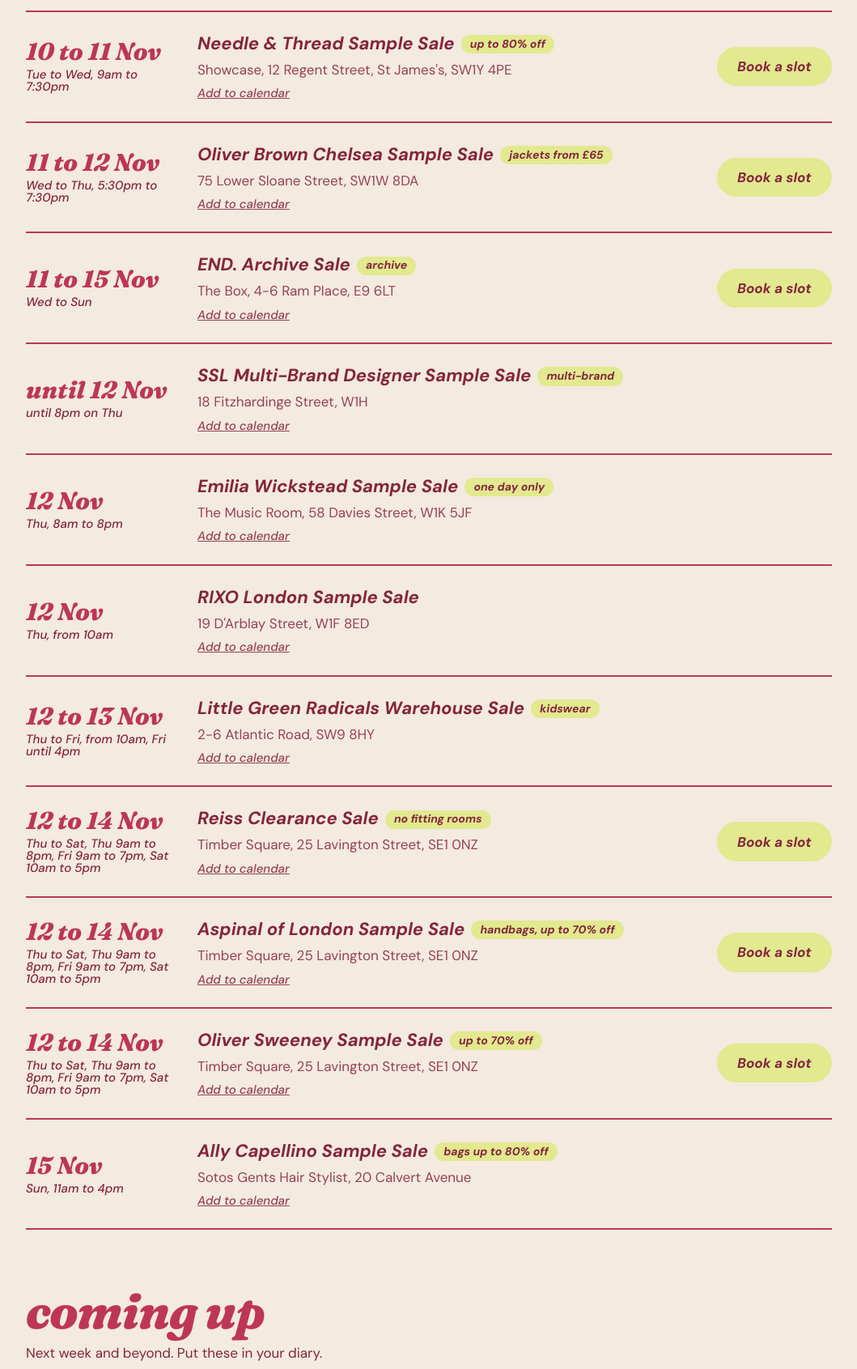
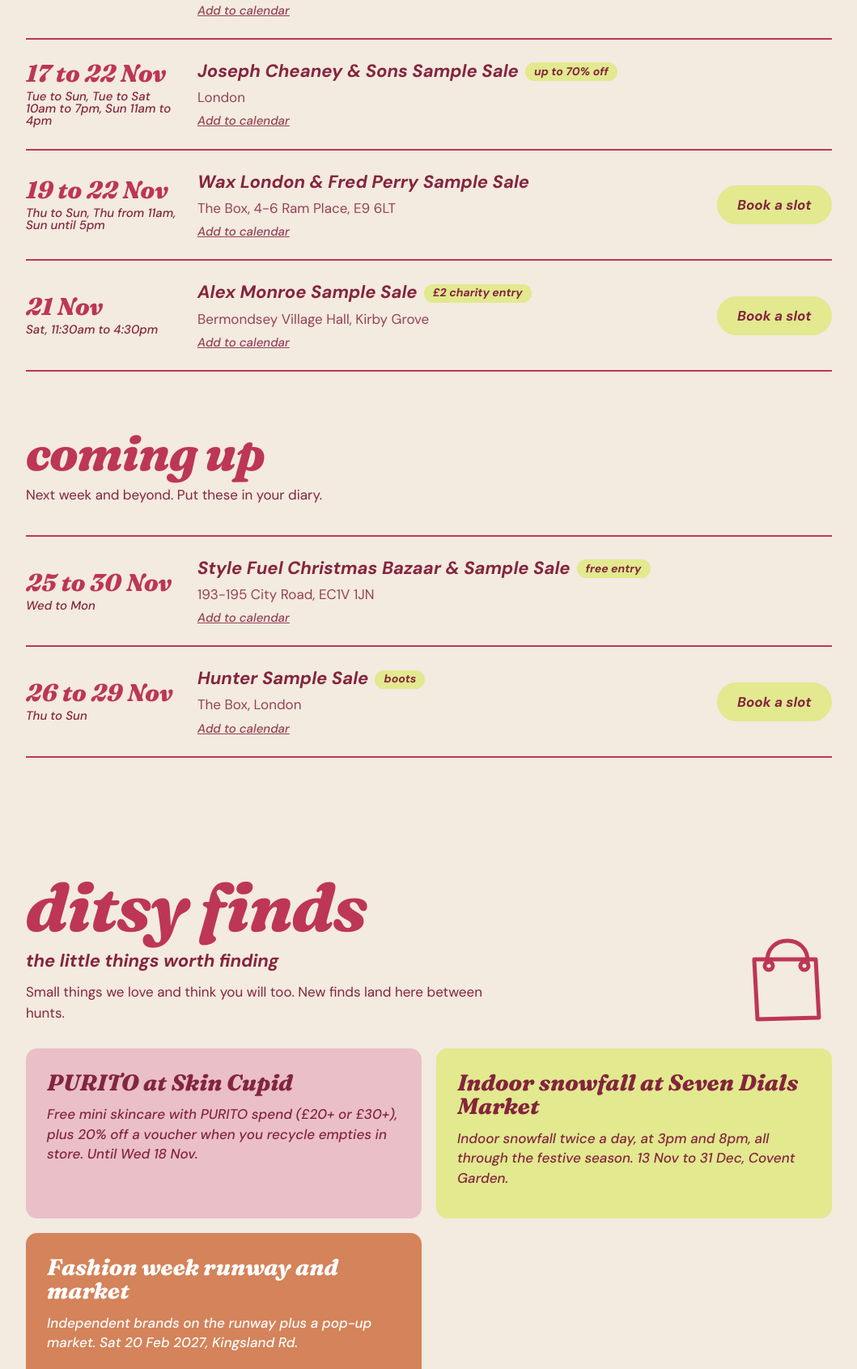
Before and after one commit to elishevastanton1-glitch/ditsyhunt, a plain HTML site: page index.html in a window 1280 px wide. Shown: the part 1789-3480 px from the top of the page at 81% size, without its empty margins (110-1169 px from the left). Drawn offline with Linux system fonts and the light colour scheme; a web font is replaced by a local one.

Commit message:
Add files via upload

```diff
--- a/index.html
+++ b/index.html
@@ -229,28 +229,30 @@ footer a{color:var(--lime)}
 
 <script>
 /* ============ EDIT THIS EACH WEEK ============ */
-const WEEK_LABEL = "This week: 9 to 15 November";
+const WEEK_LABEL = "This week: 16 to 22 November";
 const SALES = [
-  {day:"Tue to Wed", date:"10 to 11 Nov", time:"Tue 6:30pm to 9pm, Wed 9am to 2pm", brand:"Heidi Klein Sample Sale", area:"south", kinds:["womenswear"], place:"St Michael's Church, 71 Wimbledon Park Road, SW18 5TT", tag:"walk in, £2 entry", link:""},
-  {day:"Tue to Wed", date:"10 to 11 Nov", time:"9am to 7:30pm", brand:"Needle & Thread Sample Sale", area:"central", kinds:["womenswear"], place:"Showcase, 12 Regent Street, St James's, SW1Y 4PE", tag:"up to 80% off", link:"https://www.showcase.co/event/needle-thread-nov26-uk-rs/"},
-  {day:"Wed to Thu", date:"11 to 12 Nov", time:"5:30pm to 7:30pm", brand:"Oliver Brown Chelsea Sample Sale", area:"west", kinds:["menswear"], place:"75 Lower Sloane Street, SW1W 8DA", tag:"jackets from £65", link:"https://www.eventbrite.com/e/the-oliver-brown-chelsea-sample-sale-tickets-2003126422051"},
-  {day:"Wed to Sun", date:"11 to 15 Nov", time:"", brand:"END. Archive Sale", area:"east", kinds:["archive"], place:"The Box, 4-6 Ram Place, E9 6LT", tag:"archive", link:"https://thebox-london.com/products/2611-end"},
-  {day:"", date:"until 12 Nov", time:"until 8pm on Thu", brand:"SSL Multi-Brand Designer Sample Sale", area:"central", kinds:[], place:"18 Fitzhardinge Street, W1H", tag:"multi-brand", link:""},
-  {day:"Thu", date:"12 Nov", time:"8am to 8pm", brand:"Emilia Wickstead Sample Sale", area:"central", kinds:["womenswear"], place:"The Music Room, 58 Davies Street, W1K 5JF", tag:"one day only", link:""},
-  {day:"Thu", date:"12 Nov", time:"from 10am", brand:"RIXO London Sample Sale", area:"central", kinds:["womenswear"], place:"19 D'Arblay Street, W1F 8ED", tag:"", link:""},
-  {day:"Thu to Fri", date:"12 to 13 Nov", time:"from 10am, Fri until 4pm", brand:"Little Green Radicals Warehouse Sale", area:"south", kinds:[], place:"2-6 Atlantic Road, SW9 8HY", tag:"kidswear", link:""},
-  {day:"Thu to Sat", date:"12 to 14 Nov", time:"Thu 9am to 8pm, Fri 9am to 7pm, Sat 10am to 5pm", brand:"Reiss Clearance Sale", area:"south", kinds:["womenswear","menswear"], place:"Timber Square, 25 Lavington Street, SE1 0NZ", tag:"no fitting rooms", link:"https://www.showcase.co/event/reiss-nov26-uk-lbg/"},
-  {day:"Thu to Sat", date:"12 to 14 Nov", time:"Thu 9am to 8pm, Fri 9am to 7pm, Sat 10am to 5pm", brand:"Aspinal of London Sample Sale", area:"south", kinds:["accessories"], place:"Timber Square, 25 Lavington Street, SE1 0NZ", tag:"handbags, up to 70% off", link:"https://www.showcase.co/event/aspinal-of-london-nov26-ldn-lbg/"},
-  {day:"Thu to Sat", date:"12 to 14 Nov", time:"Thu 9am to 8pm, Fri 9am to 7pm, Sat 10am to 5pm", brand:"Oliver Sweeney Sample Sale", area:"south", kinds:["menswear","shoes"], place:"Timber Square, 25 Lavington Street, SE1 0NZ", tag:"up to 70% off", link:"https://www.chicmi.com/event/oliver-sweeney-sample-sale-london/"},
-  {day:"Sun", date:"15 Nov", time:"11am to 4pm", brand:"Ally Capellino Sample Sale", area:"east", kinds:["accessories"], place:"Sotos Gents Hair Stylist, 20 Calvert Avenue", tag:"bags up to 80% off", link:""},
+  {day:"Tue to Thu", date:"17 to 19 Nov", time:"9am to 8pm", brand:"16Arlington & Desmond & Dempsey Sample Sale", area:"central", kinds:["womenswear"], place:"Sample Sale London, 18 Fitzhardinge Street, W1H 6EQ", tag:"free, register first", link:"https://www.chicmi.com/event/16arlington-and-desmond-dempsey-sample-sale-london/"},
+  {day:"Tue to Sun", date:"17 to 22 Nov", time:"Tue to Sat 10am to 7pm, Sun 11am to 4pm", brand:"Joseph Cheaney & Sons Sample Sale", area:"", kinds:["shoes"], place:"London", tag:"up to 70% off", link:""},
+  {day:"Thu to Sun", date:"19 to 22 Nov", time:"Thu from 11am, Sun until 5pm", brand:"Wax London & Fred Perry Sample Sale", area:"east", kinds:["menswear"], place:"The Box, 4-6 Ram Place, E9 6LT", tag:"", link:"https://thebox-london.com/products/2611-wax-fp"},
+  {day:"Sat", date:"21 Nov", time:"11:30am to 4:30pm", brand:"Alex Monroe Sample Sale", area:"south", kinds:["accessories"], place:"Bermondsey Village Hall, Kirby Grove", tag:"£2 charity entry", link:"https://www.chicmi.com/event/alex-monroe-sample-sale-london/"},
 ];
 const UPCOMING = [
-  {day:"Thu to Sun", date:"19 to 22 Nov", time:"", brand:"Wax London & Fred Perry Sample Sale", area:"", kinds:["menswear"], place:"The Box, London", tag:"", link:"https://thebox-london.com/products/2611-wax-fp"},
+  {day:"Wed to Mon", date:"25 to 30 Nov", time:"", brand:"Style Fuel Christmas Bazaar & Sample Sale", area:"central", kinds:["womenswear"], place:"193-195 City Road, EC1V 1JN", tag:"free entry", link:""},
   {day:"Thu to Sun", date:"26 to 29 Nov", time:"", brand:"Hunter Sample Sale", area:"", kinds:["shoes"], place:"The Box, London", tag:"boots", link:"https://thebox-london.com/products/2611-hunter"},
 ];
 const SUBSTACK_URL = "https://ditsyhunt.substack.com/"; // paste your Substack link here when it is ready
 const SUBMIT_LINK = "https://docs.google.com/forms/d/e/1FAIpQLScpoGth3Eqv2leL50pmNeCI43DKx7j7wrDVdazpTfK-wgGE6A/viewform";
 const PAST = [
+  {brand:"Ally Capellino", date:"15 Nov"},
+  {brand:"END. Archive Sale", date:"11 to 15 Nov"},
+  {brand:"Reiss Clearance Sale", date:"12 to 14 Nov"},
+  {brand:"Aspinal of London", date:"12 to 14 Nov"},
+  {brand:"Oliver Sweeney", date:"12 to 14 Nov"},
+  {brand:"Little Green Radicals", date:"12 to 13 Nov"},
+  {brand:"Emilia Wickstead", date:"12 Nov"},
+  {brand:"Oliver Brown Chelsea", date:"11 to 12 Nov"},
+  {brand:"Needle & Thread", date:"10 to 11 Nov"},
+  {brand:"Heidi Klein", date:"10 to 11 Nov"},
   {brand:"Shrimps, Aligne & Neous", date:"7 to 8 Nov"},
   {brand:"House of Hackney", date:"6 to 8 Nov"},
   {brand:"The Great Divide", date:"6 to 8 Nov"},
@@ -259,26 +261,12 @@ const PAST = [
   {brand:"Trilogy Denim", date:"6 to 7 Nov"},
   {brand:"Anya Hindmarch", date:"5 to 6 Nov"},
   {brand:"Aspiga", date:"5 Nov"},
-  {brand:"Rupert Sanderson", date:"4 to 5 Nov"},
-  {brand:"Astley Clarke Archive Sale", date:"4 Nov"},
-  {brand:"Oliver Brown Cornhill", date:"3 to 4 Nov"},
-  {brand:"Moose Knuckles", date:"2 to 4 Nov"},
-  {brand:"Vivienne Westwood Archive Sale", date:"29 Oct to 1 Nov"},
-  {brand:"Egomark Fashion Agency", date:"26 to 31 Oct"},
-  {brand:"Massi's Yard Archive Sale", date:"31 Oct"},
-  {brand:"Luxury Bridal Outlet Pop-Up", date:"31 Oct"},
-  {brand:"Linda Farrow", date:"28 to 30 Oct"},
-  {brand:"Gallery Dept.", date:"28 to 30 Oct"},
 ];
-const TOP_PICKS = ["Needle & Thread Sample Sale", "RIXO London Sample Sale"];
-const PICK_NOTES = {"Needle & Thread Sample Sale": "Gorgeous dresses and gowns"}; // optional one-liner under a pick // brand names, written exactly as in the lists
+const TOP_PICKS = ["PURITO at Skin Cupid", "Indoor snowfall at Seven Dials Market"];
+const PICK_NOTES = {"PURITO at Skin Cupid": "Free minis with spend", "Indoor snowfall at Seven Dials Market": "Snowfall at 3pm and 8pm daily", "Needle & Thread Sample Sale": "Gorgeous dresses and gowns"}; // optional one-liner under a pick // brand names, written exactly as in the lists
 const FINDS = [
-  {title:"SKIIM Paris pop-up", note:"A Parisian fashion label's temporary shop in Mayfair. Last day tomorrow, Wed 11 Nov, closing at 3pm.", date:"until 11 Nov", place:"48 Albemarle Street, Mayfair", label:"See details", link:"https://www.instagram.com/p/DfC3DpmC7vs/"},
-  {title:"The Pop-Up Perfumery", note:"Nine independent fragrance brands in one shop for the third edition. 10 to 14 Nov, 41 Store Street.", date:"10 to 14 Nov", place:"41 Store Street, Fitzrovia", label:"See details", link:"https://www.instagram.com/p/DdeX4wqRDoZ/"},
-  {title:"SACHEU Road Trip pop-up", note:"Free goodies and shade matching beside the brand's pop-up Range Rover. Fri 13 Nov, 11am to 4pm, Battersea Power Station. Free ticket needed.", date:"13 Nov", place:"Battersea Power Station", label:"Get a ticket", link:"https://www.eventbrite.com/e/sacheu-road-trip-london-tickets-2004374833082"},
-  {title:"MILLILAYER K-beauty pop-up", note:"A free good-fortune pouch for every visitor, plus a free sheet mask when you follow them. 13 to 16 Nov, Mayfair.", date:"13 to 16 Nov", place:"48 Albemarle Street, Mayfair", label:"See details", link:"https://popup.millilayer.com/"},
-  {title:"PHLUR holiday market", note:"Fragrance discovery with their new Cashmere Frost Mist. 13 to 15 Nov, Great Titchfield Street. Expect a queue.", date:"13 to 15 Nov", place:"67 Great Titchfield Street", label:"See details", link:"https://www.instagram.com/phlur/"},
-  {title:"LOOKFANTASTIC x Molly-Mae", note:"A free walk-in photobooth with a mystery charm while stocks last. Sat 14 Nov from 10am, Battersea Power Station. Join the LOOKFANTASTIC waitlist first.", date:"14 Nov", place:"Battersea Power Station", label:"See details", link:"https://365retail.co.uk/lookfantastic-molly-mae-pop-ups-london-manchester/"},
+  {title:"PURITO at Skin Cupid", note:"Free mini skincare with PURITO spend (£20+ or £30+), plus 20% off a voucher when you recycle empties in store. Until Wed 18 Nov.", date:"until 18 Nov", place:"Skin Cupid London Flagship", label:"See details", link:"https://londonpopupcalendar.com/events/skin-cupid-purito-oat-in-range-pop-up/"},
+  {title:"Indoor snowfall at Seven Dials Market", note:"Indoor snowfall twice a day, at 3pm and 8pm, all through the festive season. 13 Nov to 31 Dec, Covent Garden.", date:"13 Nov to 31 Dec", place:"Seven Dials Market, Covent Garden", label:"See details", link:"https://londonpopupcalendar.com/events/seven-dials-market-indoor-snowfall/"},
   {title:"Fashion week runway and market", note:"Independent brands on the runway plus a pop-up market. Sat 20 Feb 2027, Kingsland Rd.", link:"https://www.eventbrite.com/e/fashion-show-during-london-fashion-week-tickets-1971483253482"},
 ];
 /* ============================================= */
@@ -337,6 +325,7 @@ document.getElementById('picksGrid').innerHTML = TOP_PICKS.map(n => ALL.find(s =
     <h3>${esc(s.brand)}</h3>${PICK_NOTES[s.brand] ? '<p class="pnote">' + esc(PICK_NOTES[s.brand]) + '</p>' : ''}<p>${esc(s.place)}</p>
     ${s.link ? `<a class="pill" href="${esc(s.link)}" target="_blank" rel="noopener">${esc(s.label || 'Book a slot')}</a>` : ''}
   </div>`).join('');
+if (!document.getElementById('picksGrid').children.length) document.getElementById('picks').style.display = 'none';
 document.getElementById('finds-grid').innerHTML = FINDS.map(f =>
   `<a class="find" href="${esc(f.link)}" target="_blank" rel="noopener"><b>${esc(f.title)}</b><span>${esc(f.note)}</span></a>`).join('');
 document.getElementById('pastChips').innerHTML = PAST.map(x => '<div class="pastc"><b>' + esc(x.brand) + '</b> ' + esc(x.date) + '</div>').join('');
```
